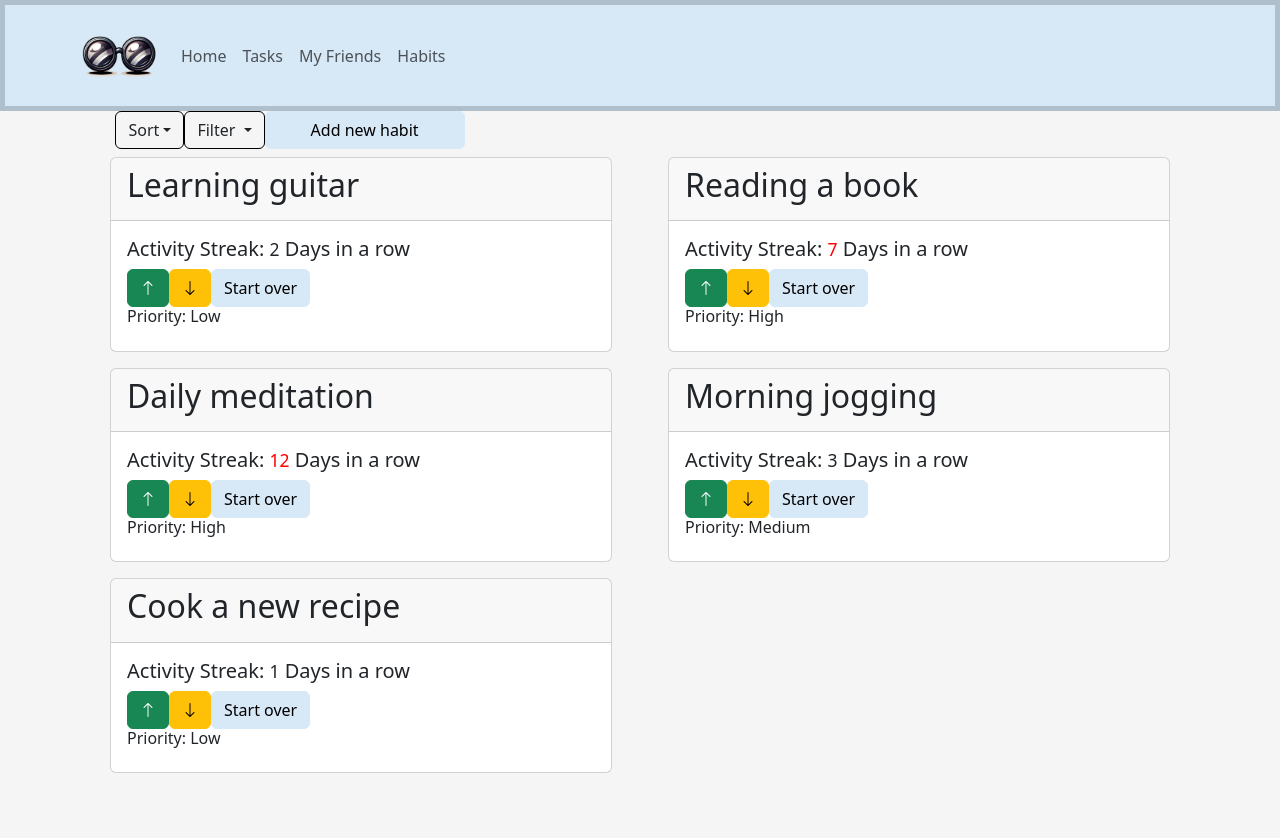
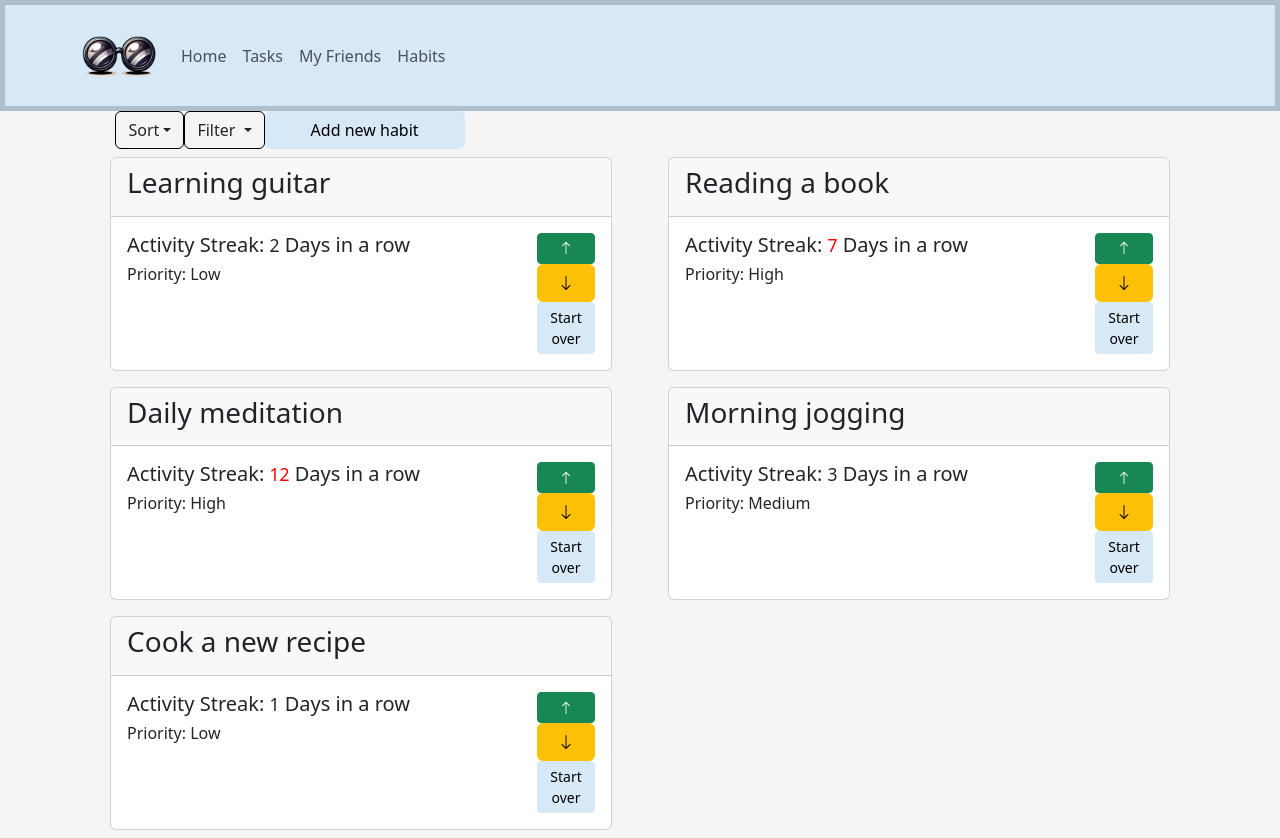
Before and after one commit to doctorbond2/GRUPPARBETE-Project-Morfjus, a React (Vite) app: page /habits in a window 1280 px wide. Before the commit the page ends 800 px from the top, so only its background shows below. Built offline with nearby package versions, Linux system fonts and the light colour scheme.

Commit message:
habit small changes

```diff
--- a/src/components/habitsComp/Habit.jsx
+++ b/src/components/habitsComp/Habit.jsx
@@ -1,5 +1,5 @@
 import React from "react";
-import { Card, Button } from "react-bootstrap";
+import { Card, Button, Row, Col } from "react-bootstrap";
 
 const Habit = ({
   habitItem,
@@ -60,17 +60,26 @@ const Habit = ({
     <>
       <Card>
         <Card.Header>
-          <h2>{title}</h2>
+          <h3>{title}</h3>
         </Card.Header>
         <Card.Body>
+          <Row>
+            <Col>
               <h5>
                 Activity Streak:{" "}
-            <small className={streak > 5 ? "habits-activity-streak-color" : ""}>
+                <small
+                  className={streak > 5 ? "habits-activity-streak-color" : ""}
+                >
                   {streak}
                 </small>
                 {""} Days in a row
               </h5>
+              <h6>Priority: {str}</h6>
+            </Col>
+            <Col className=" col-2">
+              <div className="d-flex flex-column">
                 <Button
+                  size="sm"
                   onClick={(e) => {
                     handleActiveStreak(e);
                   }}
@@ -87,6 +96,7 @@ const Habit = ({
                   className="bi bi-arrow-down"
                 ></Button>
                 <Button
+                  size="sm"
                   onClick={(e) => {
                     handleActiveStreak(e);
                   }}
@@ -94,7 +104,9 @@ const Habit = ({
                 >
                   Start over
                 </Button>
-          <h6>Priority: {str}</h6>
+              </div>
+            </Col>
+          </Row>
         </Card.Body>
       </Card>
     </>
```
Lines whose indentation alone changed are shown as unchanged.
